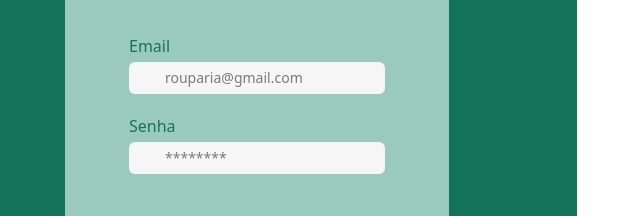
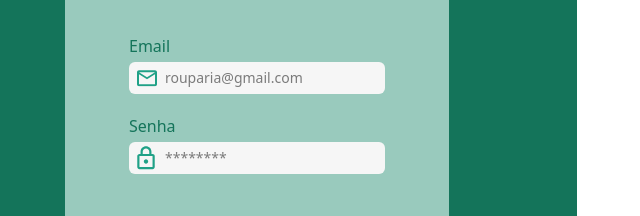
Before and after one commit to Roberto-Ceschini/Rouparia-Front, a Next.js app in the folder rouparia-front/: page / in a window 1280 px wide. Shown: the part 294-510 px from the top of the page, without its empty margins (63-703 px from the left). Built offline with nearby package versions, Linux system fonts and the light colour scheme.

Commit message:
Svgs cadeado e email

```diff
--- a/rouparia-front/src/components/SvgCadeado.tsx
+++ b/rouparia-front/src/components/SvgCadeado.tsx
@@ -1,5 +1,17 @@
-export default function SvgCadeado(){
+export default function SvgCadeado() {
     return (
-        <></>
-    );
-}
+      <svg
+        width="18"
+        height="24"
+        viewBox="0 0 16 22"
+        fill="none"
+        xmlns="http://www.w3.org/2000/svg"
+        className="absolute left-2 top-1/2 transform -translate-y-1/2"
+      >
+        <path
+          d="M8 16.25C7.46957 16.25 6.96086 16.0393 6.58579 15.6642C6.21071 15.2891 6 14.7804 6 14.25C6 13.14 6.89 12.25 8 12.25C8.53043 12.25 9.03914 12.4607 9.41421 12.8358C9.78929 13.2109 10 13.7196 10 14.25C10 14.7804 9.78929 15.2891 9.41421 15.6642C9.03914 16.0393 8.53043 16.25 8 16.25ZM14 19.25V9.25H2V19.25H14ZM14 7.25C14.5304 7.25 15.0391 7.46071 15.4142 7.83579C15.7893 8.21086 16 8.71957 16 9.25V19.25C16 19.7804 15.7893 20.2891 15.4142 20.6642C15.0391 21.0393 14.5304 21.25 14 21.25H2C1.46957 21.25 0.960859 21.0393 0.585786 20.6642C0.210714 20.2891 0 19.7804 0 19.25V9.25C0 8.14 0.89 7.25 2 7.25H3V5.25C3 3.92392 3.52678 2.65215 4.46447 1.71447C5.40215 0.776784 6.67392 0.25 8 0.25C8.65661 0.25 9.30679 0.379329 9.91342 0.630602C10.52 0.881876 11.0712 1.25017 11.5355 1.71447C11.9998 2.17876 12.3681 2.72995 12.6194 3.33658C12.8707 3.94321 13 4.59339 13 5.25V7.25H14ZM8 2.25C7.20435 2.25 6.44129 2.56607 5.87868 3.12868C5.31607 3.69129 5 4.45435 5 5.25V7.25H11V5.25C11 4.45435 10.6839 3.69129 10.1213 3.12868C9.55871 2.56607 8.79565 2.25 8 2.25Z"
+          fill="#20A187"
+        />
+      </svg>
+    )
+  }
--- a/rouparia-front/src/components/SvgCaixaEmail.tsx
+++ b/rouparia-front/src/components/SvgCaixaEmail.tsx
@@ -1,6 +1,17 @@
-export default function SvgCaixaEmail(){
-
+export default function SvgCaixaEmail() {
     return (
-        <></>
-    );
+        <svg
+        width="20"
+        height="17"
+        viewBox="0 0 20 17"
+        fill="none"
+        xmlns="http://www.w3.org/2000/svg"
+        className="absolute left-2 top-1/2 transform -translate-y-1/2"
+      >
+        <path
+          d="M20 2.75C20 1.65 19.1 0.75 18 0.75H2C0.9 0.75 0 1.65 0 2.75V14.75C0 15.85 0.9 16.75 2 16.75H18C19.1 16.75 20 15.85 20 14.75V2.75ZM18 2.75L10 7.75L2 2.75H18ZM18 14.75H2V4.75L10 9.75L18 4.75V14.75Z"
+          fill="#20A187"
+        />
+      </svg>
+    )
 }
```
